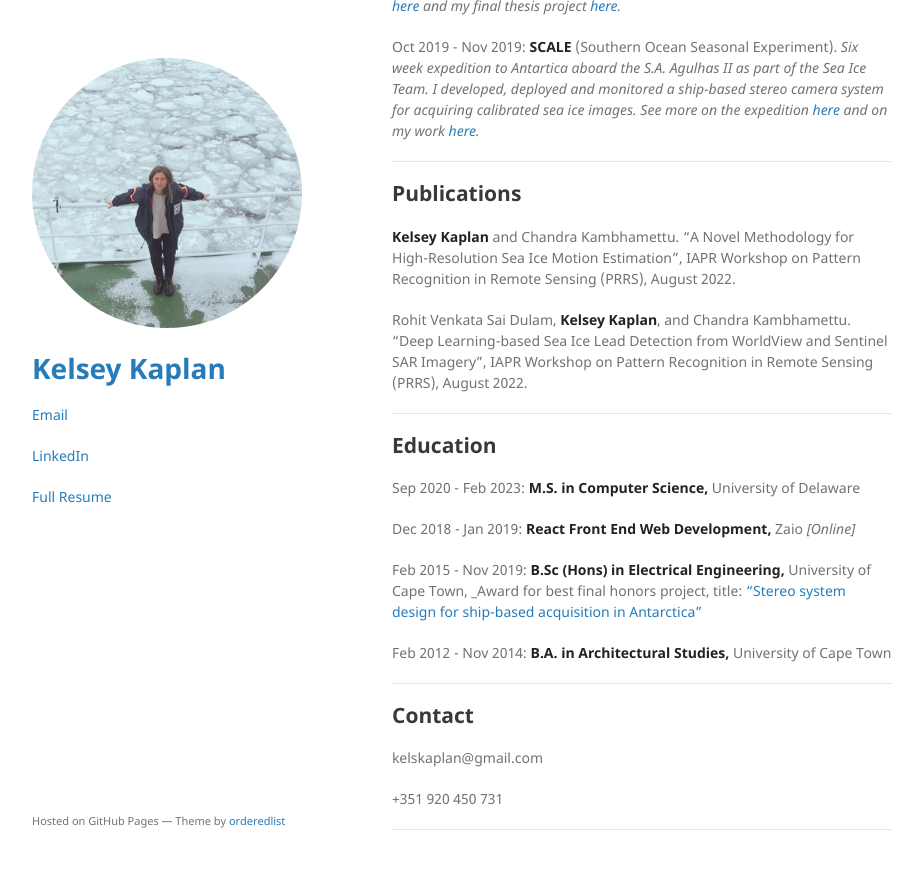
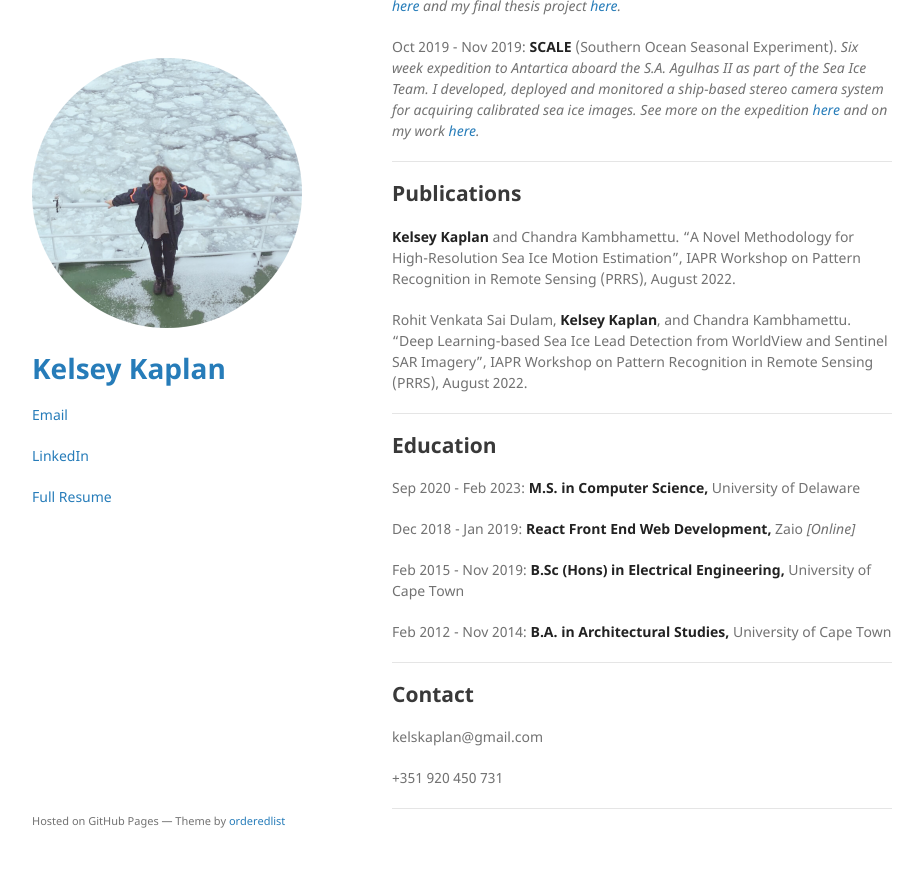
Before and after one commit to kelseykap/kelseykap.github.io, a Jekyll site: the page built from index.md, in a window 1280 px wide and 900 px high, scrolled down 551 px. Shown: the top 869 px of the window, without its empty margins (178-1100 px from the left). Built offline with Jekyll 4.4.1, drawn with Linux system fonts in a browser that asks for light colours; our own code applies the rules of GitHub Pages for plain Markdown files.

Commit message:
Update index.md

```diff
--- a/index.md
+++ b/index.md
@@ -44,7 +44,7 @@ Dec 2018 - Jan 2019:
 **React Front End Web Development,** Zaio _[Online]_
 
 Feb 2015 - Nov 2019:
-**B.Sc (Hons) in Electrical Engineering,** University of Cape Town, _Award for best final honors project, title: ["Stereo system design for ship-based acquisition in Antarctica"](./thesis.pdf)
+**B.Sc (Hons) in Electrical Engineering,** University of Cape Town
 
 Feb 2012 - Nov 2014:
 **B.A. in Architectural Studies,** University of Cape Town
```
